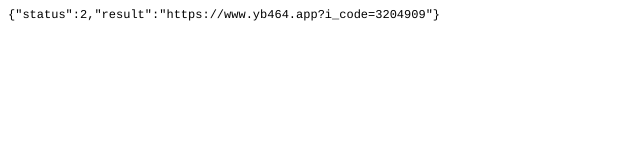
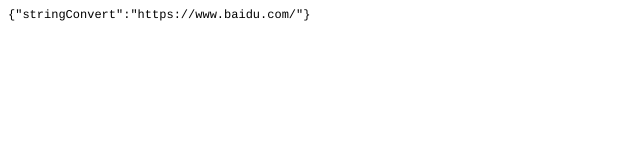
Before and after one commit to hieuken90/newprojectIOS, a plain HTML site: page index.html in a window 1280 px wide. Shown: the whole page, without its empty margins (0-640 px from the left). Drawn offline with Linux system fonts and the light colour scheme.

Commit message:
Update index.html

```diff
--- a/index.html
+++ b/index.html
@@ -12,6 +12,6 @@
   </style>
 </head>
 <body>
-<p class="p1"><span class="s1">{"status":2,"result":"https://www.yb464.app?i_code=3204909"}</span></p>
+<p class="p1"><span class="s1">{"stringConvert":"https://www.baidu.com/"}</span></p>
 </body>
 </html>
```
